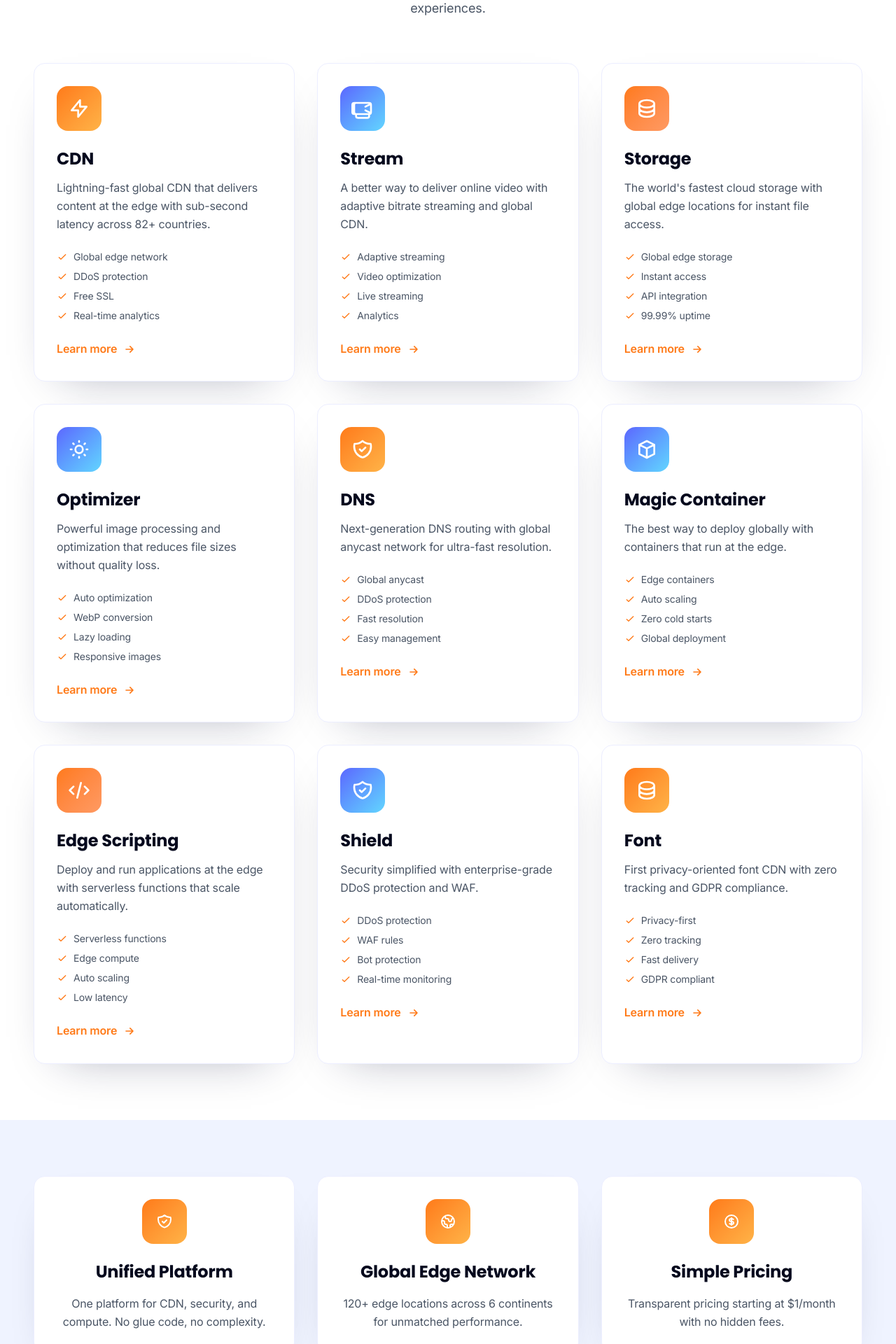
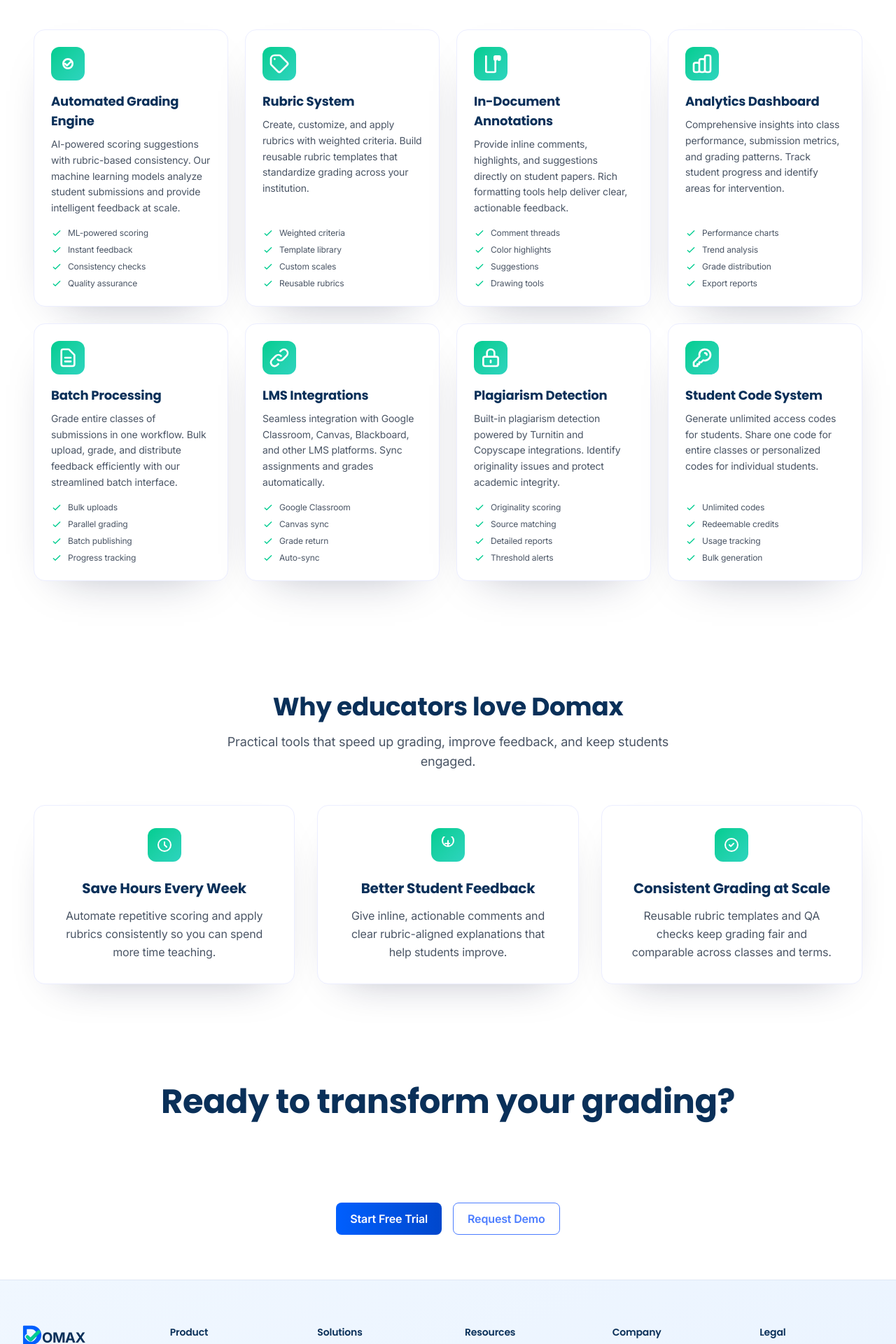
Before and after one commit to Ganza-rgb/Domax, a Next.js app: page /product in a window 1280 px wide. Shown: the part 660-2580 px from the top of the page at 70% size. Built offline with nearby package versions, Linux system fonts and the light colour scheme.

Commit message:
Fixing product page content

```diff
--- a/app/product/page.js
+++ b/app/product/page.js
@@ -1,7 +1,6 @@
 'use client'
 
 import { useEffect, useRef } from 'react'
-import Link from 'next/link'
 import Navbar from '@/components/molecules/Navbar'
 import Footer from '@/components/organisms/Footer'
 import Button from '@/components/atoms/Button'
@@ -16,112 +15,92 @@
 export default function ProductPage() {
   const products = [
     {
-      name: 'CDN',
-      description: 'Lightning-fast global CDN that delivers content at the edge with sub-second latency across 82+ countries.',
+      name: 'Automated Grading Engine',
+      description: 'AI-powered scoring suggestions with rubric-based consistency. Our machine learning models analyze student submissions and provide intelligent feedback at scale.',
       icon: (
         <svg className="w-8 h-8" fill="none" stroke="currentColor" viewBox="0 0 24 24">
-          <path strokeLinecap="round" strokeLinejoin="round" strokeWidth={2} d="M13 10V3L4 14h7v7l9-11h-7z" />
+          <path strokeLinecap="round" strokeLinejoin="round" strokeWidth={2} d="M9 12l2 2 4-4M7 12a5 5 0 1110 0 5 5 0 01-10 0z" />
         </svg>
       ),
-      features: ['Global edge network', 'DDoS protection', 'Free SSL', 'Real-time analytics'],
-      href: '/product/cdn',
-      color: 'from-[#ff7a18] to-[#ffb347]',
+      features: ['ML-powered scoring', 'Instant feedback', 'Consistency checks', 'Quality assurance'],
+      color: 'from-[#00cd90] to-[#2dd4bf]',
     },
     {
-      name: 'Stream',
-      description: 'A better way to deliver online video with adaptive bitrate streaming and global CDN.',
+      name: 'Rubric System',
+      description: 'Create, customize, and apply rubrics with weighted criteria. Build reusable rubric templates that standardize grading across your institution.',
       icon: (
         <svg className="w-8 h-8" fill="none" stroke="currentColor" viewBox="0 0 24 24">
-          <path strokeLinecap="round" strokeLinejoin="round" strokeWidth={2} d="M15 10l4.553-2.276A1 1 0 0121 8.618v6.764a1 1 0 01-1.447.894L15 14M5 18H3a2 2 0 01-2-2V8a2 2 0 012-2h2M5 18v2a2 2 0 002 2h10a2 2 0 002-2v-2M5 18h14a2 2 0 002-2V8a2 2 0 00-2-2H5a2 2 0 00-2 2v8a2 2 0 002 2z" />
+          <path strokeLinecap="round" strokeLinejoin="round" strokeWidth={2} d="M7 7h.01M7 3h5c.512 0 1.024.195 1.414.586l7 7a2 2 0 010 2.828l-7 7a2 2 0 01-2.828 0l-7-7A1.994 1.994 0 013 12V7a4 4 0 014-4z" />
         </svg>
       ),
-      features: ['Adaptive streaming', 'Video optimization', 'Live streaming', 'Analytics'],
-      href: '/product/stream',
-      color: 'from-[#5c65ff] to-[#62d5ff]',
+      features: ['Weighted criteria', 'Template library', 'Custom scales', 'Reusable rubrics'],
+      color: 'from-[#00cd90] to-[#2dd4bf]',
     },
     {
-      name: 'Storage',
-      description: 'The world\'s fastest cloud storage with global edge locations for instant file access.',
+      name: 'In-Document Annotations',
+      description: 'Provide inline comments, highlights, and suggestions directly on student papers. Rich formatting tools help deliver clear, actionable feedback.',
       icon: (
         <svg className="w-8 h-8" fill="none" stroke="currentColor" viewBox="0 0 24 24">
-          <path strokeLinecap="round" strokeLinejoin="round" strokeWidth={2} d="M4 7v10c0 2.21 3.582 4 8 4s8-1.79 8-4V7M4 7c0 2.21 3.582 4 8 4s8-1.79 8-4M4 7c0-2.21 3.582-4 8-4s8 1.79 8 4m0 5c0 2.21-3.582 4-8 4s-8-1.79-8-4" />
+          <path strokeLinecap="round" strokeLinejoin="round" strokeWidth={2} d="M7 4v16a1 1 0 001 1h8a1 1 0 001-1V4m0 0a1 1 0 011 1v2a1 1 0 11-2 0V5a1 1 0 011-1m0 0h4a1 1 0 011 1v2a1 1 0 11-2 0V5a1 1 0 011-1" />
         </svg>
       ),
-      features: ['Global edge storage', 'Instant access', 'API integration', '99.99% uptime'],
-      href: '/product/storage',
-      color: 'from-[#ff7a18] to-[#ff9a62]',
+      features: ['Comment threads', 'Color highlights', 'Suggestions', 'Drawing tools'],
+      color: 'from-[#00cd90] to-[#2dd4bf]',
     },
     {
-      name: 'Optimizer',
-      description: 'Powerful image processing and optimization that reduces file sizes without quality loss.',
+      name: 'Analytics Dashboard',
+      description: 'Comprehensive insights into class performance, submission metrics, and grading patterns. Track student progress and identify areas for intervention.',
       icon: (
         <svg className="w-8 h-8" fill="none" stroke="currentColor" viewBox="0 0 24 24">
-          <path strokeLinecap="round" strokeLinejoin="round" strokeWidth={2} d="M12 3v1m0 16v1m9-9h-1M4 12H3m15.364 6.364l-.707-.707M6.343 6.343l-.707-.707m12.728 0l-.707.707M6.343 17.657l-.707.707M16 12a4 4 0 11-8 0 4 4 0 018 0z" />
+          <path strokeLinecap="round" strokeLinejoin="round" strokeWidth={2} d="M9 19v-6a2 2 0 00-2-2H5a2 2 0 00-2 2v6a2 2 0 002 2h2a2 2 0 002-2zm0 0V9a2 2 0 012-2h2a2 2 0 012 2v10m-6 0a2 2 0 002 2h2a2 2 0 002-2m0 0V5a2 2 0 012-2h2a2 2 0 012 2v14a2 2 0 01-2 2h-2a2 2 0 01-2-2z" />
         </svg>
       ),
-      features: ['Auto optimization', 'WebP conversion', 'Lazy loading', 'Responsive images'],
-      href: '/product/optimizer',
-      color: 'from-[#5c65ff] to-[#62d5ff]',
+      features: ['Performance charts', 'Trend analysis', 'Grade distribution', 'Export reports'],
+      color: 'from-[#00cd90] to-[#2dd4bf]',
     },
     {
-      name: 'DNS',
-      description: 'Next-generation DNS routing with global anycast network for ultra-fast resolution.',
+      name: 'Batch Processing',
+      description: 'Grade entire classes of submissions in one workflow. Bulk upload, grade, and distribute feedback efficiently with our streamlined batch interface.',
       icon: (
         <svg className="w-8 h-8" fill="none" stroke="currentColor" viewBox="0 0 24 24">
-          <path strokeLinecap="round" strokeLinejoin="round" strokeWidth={2} d="M9 12l2 2 4-4m5.618-4.016A11.955 11.955 0 0112 2.944a11.955 11.955 0 01-8.618 3.04A12.02 12.02 0 003 9c0 5.591 3.824 10.29 9 11.622 5.176-1.332 9-6.03 9-11.622 0-1.042-.133-2.052-.382-3.016z" />
+          <path strokeLinecap="round" strokeLinejoin="round" strokeWidth={2} d="M9 12h6m-6 4h6m2 5H7a2 2 0 01-2-2V5a2 2 0 012-2h5.586a1 1 0 01.707.293l5.414 5.414a1 1 0 01.293.707V19a2 2 0 01-2 2z" />
         </svg>
       ),
-      features: ['Global anycast', 'DDoS protection', 'Fast resolution', 'Easy management'],
-      href: '/product/dns',
-      color: 'from-[#ff7a18] to-[#ffb347]',
+      features: ['Bulk uploads', 'Parallel grading', 'Batch publishing', 'Progress tracking'],
+      color: 'from-[#00cd90] to-[#2dd4bf]',
     },
     {
-      name: 'Magic Container',
-      description: 'The best way to deploy globally with containers that run at the edge.',
+      name: 'LMS Integrations',
+      description: 'Seamless integration with Google Classroom, Canvas, Blackboard, and other LMS platforms. Sync assignments and grades automatically.',
       icon: (
         <svg className="w-8 h-8" fill="none" stroke="currentColor" viewBox="0 0 24 24">
-          <path strokeLinecap="round" strokeLinejoin="round" strokeWidth={2} d="M20 7l-8-4-8 4m16 0l-8 4m8-4v10l-8 4m0-10L4 7m8 4v10M4 7v10l8 4m0-10l8-4m-8 4L4 7m8 4L20 7" />
+          <path strokeLinecap="round" strokeLinejoin="round" strokeWidth={2} d="M13.828 10.172a4 4 0 00-5.656 0l-4 4a4 4 0 105.656 5.656l1.102-1.101m-.758-4.899a4 4 0 005.658 0l4-4a4 4 0 00-5.656-5.656l-1.1 1.1" />
         </svg>
       ),
-      features: ['Edge containers', 'Auto scaling', 'Zero cold starts', 'Global deployment'],
-      href: '/product/magic-container',
-      color: 'from-[#5c65ff] to-[#62d5ff]',
+      features: ['Google Classroom', 'Canvas sync', 'Grade return', 'Auto-sync'],
+      color: 'from-[#00cd90] to-[#2dd4bf]',
     },
     {
-      name: 'Edge Scripting',
-      description: 'Deploy and run applications at the edge with serverless functions that scale automatically.',
+      name: 'Plagiarism Detection',
+      description: 'Built-in plagiarism detection powered by Turnitin and Copyscape integrations. Identify originality issues and protect academic integrity.',
       icon: (
         <svg className="w-8 h-8" fill="none" stroke="currentColor" viewBox="0 0 24 24">
-          <path strokeLinecap="round" strokeLinejoin="round" strokeWidth={2} d="M10 20l4-16m4 4l4 4-4 4M6 16l-4-4 4-4" />
+          <path strokeLinecap="round" strokeLinejoin="round" strokeWidth={2} d="M12 15v2m-6 4h12a2 2 0 002-2v-6a2 2 0 00-2-2H6a2 2 0 00-2 2v6a2 2 0 002 2zm10-10V7a4 4 0 00-8 0v4h8z" />
         </svg>
       ),
-      features: ['Serverless functions', 'Edge compute', 'Auto scaling', 'Low latency'],
-      href: '/product/edge-scripting',
-      color: 'from-[#ff7a18] to-[#ff9a62]',
+      features: ['Originality scoring', 'Source matching', 'Detailed reports', 'Threshold alerts'],
+      color: 'from-[#00cd90] to-[#2dd4bf]',
     },
     {
-      name: 'Shield',
-      description: 'Security simplified with enterprise-grade DDoS protection and WAF.',
+      name: 'Student Code System',
+      description: 'Generate unlimited access codes for students. Share one code for entire classes or personalized codes for individual students.',
       icon: (
         <svg className="w-8 h-8" fill="none" stroke="currentColor" viewBox="0 0 24 24">
-          <path strokeLinecap="round" strokeLinejoin="round" strokeWidth={2} d="M9 12l2 2 4-4m5.618-4.016A11.955 11.955 0 0112 2.944a11.955 11.955 0 01-8.618 3.04A12.02 12.02 0 003 9c0 5.591 3.824 10.29 9 11.622 5.176-1.332 9-6.03 9-11.622 0-1.042-.133-2.052-.382-3.016z" />
+          <path strokeLinecap="round" strokeLinejoin="round" strokeWidth={2} d="M15 7a2 2 0 012 2m4 0a6 6 0 01-7.743 5.743L11 17H9v2H7v2H4a1 1 0 01-1-1v-2.586a1 1 0 01.293-.707l5.964-5.964A6 6 0 1121 9z" />
         </svg>
       ),
-      features: ['DDoS protection', 'WAF rules', 'Bot protection', 'Real-time monitoring'],
-      href: '/product/shield',
-      color: 'from-[#5c65ff] to-[#62d5ff]',
-    },
-    {
-      name: 'Font',
-      description: 'First privacy-oriented font CDN with zero tracking and GDPR compliance.',
-      icon: (
-        <svg className="w-8 h-8" fill="none" stroke="currentColor" viewBox="0 0 24 24">
-          <path strokeLinecap="round" strokeLinejoin="round" strokeWidth={2} d="M4 7v10c0 2.21 3.582 4 8 4s8-1.79 8-4V7M4 7c0 2.21 3.582 4 8 4s8-1.79 8-4M4 7c0-2.21 3.582-4 8-4s8 1.79 8 4m0 5c0 2.21-3.582 4-8 4s-8-1.79-8-4" />
-        </svg>
-      ),
-      features: ['Privacy-first', 'Zero tracking', 'Fast delivery', 'GDPR compliant'],
-      href: '/product/font',
-      color: 'from-[#ff7a18] to-[#ffb347]',
+      features: ['Unlimited codes', 'Redeemable credits', 'Usage tracking', 'Bulk generation'],
+      color: 'from-[#00cd90] to-[#2dd4bf]',
     },
   ]
 
@@ -224,18 +203,18 @@
       <Navbar />
 
       {/* Hero Section */}
-      <section ref={heroRef} className="pt-32 pb-20 bg-[#04081d] text-white relative overflow-hidden">
-        <div className="absolute inset-0 opacity-30">
-          <div className="absolute -top-32 -right-10 w-96 h-96 bg-gradient-to-br from-[#ffb347] to-transparent blur-3xl" />
-          <div className="absolute bottom-0 left-0 w-[28rem] h-[28rem] bg-gradient-to-tr from-[#5c65ff] to-transparent blur-3xl" />
+      <section ref={heroRef} className="pt-24 pb-16 bg-white text-[#0A3059] relative overflow-hidden">
+        <div className="absolute inset-0 opacity-0 pointer-events-none">
+          <div className="absolute -top-40 -right-20 w-[28rem] h-[28rem] bg-gradient-to-br from-[#e6fffb] to-transparent blur-3xl" />
+          <div className="absolute bottom-0 left-0 w-[28rem] h-[28rem] bg-gradient-to-tr from-[#e6f0ff] to-transparent blur-3xl" />
         </div>
         <div className="container-custom relative z-10">
           <div className="text-center max-w-4xl mx-auto">
             <h1 className="text-5xl lg:text-6xl font-bold mb-6">
-              Everything you need to hop ahead
+              Powerful Grading Tools Built for Educators
             </h1>
             <p className="text-xl text-white/80 mb-10">
-              A unified platform that brings together CDN, security, and compute into one powerful edge platform.
+              Everything you need to grade faster, provide better feedback, and scale your teaching. From automated scoring to comprehensive analytics.
             </p>
             <div className="flex flex-col sm:flex-row gap-4 justify-center">
               <Button variant="primary" size="lg" href="/signup">
@@ -253,36 +232,35 @@
       <section ref={productsRef} className="py-20 bg-white">
         <div className="container-custom">
           <div className="text-center mb-16">
-            <h2 className="text-4xl font-bold text-[#04081d] mb-4">
-              Our Products
+            <h2 className="text-4xl font-bold text-[#0A3059] mb-4">
+              Complete Feature Set
             </h2>
             <p className="text-lg text-gray-600 max-w-2xl mx-auto">
-              Choose the tools you need to build faster, scale easier, and deliver better experiences.
+              All the tools you need to transform your grading workflow and provide meaningful feedback to students.
             </p>
           </div>
 
-          <div className="grid grid-cols-1 md:grid-cols-2 lg:grid-cols-3 gap-8">
+          <div className="grid grid-cols-1 md:grid-cols-2 lg:grid-cols-4 gap-6">
             {products.map((product, index) => (
               <Card
                 key={index}
                 variant="elevated"
-                className="p-8 hover:scale-105 transition-transform"
+                className="p-6 hover:scale-105 transition-transform h-full flex flex-col"
               >
-                <Link href={product.href} className="block">
-                  <div className={`w-16 h-16 rounded-2xl bg-gradient-to-br ${product.color} flex items-center justify-center text-white mb-6`}>
+                <div className={`w-12 h-12 rounded-xl bg-gradient-to-br ${product.color} flex items-center justify-center text-white mb-4 flex-shrink-0`}>
                   {product.icon}
                 </div>
-                  <h3 className="text-2xl font-bold text-[#04081d] mb-3">
+                <h3 className="text-lg font-bold text-[#0A3059] mb-2">
                   {product.name}
                 </h3>
-                  <p className="text-gray-600 mb-6 leading-relaxed">
+                <p className="text-gray-600 mb-4 leading-relaxed text-sm flex-grow">
                   {product.description}
                 </p>
-                  <ul className="space-y-2 mb-6">
+                <ul className="space-y-2">
                   {product.features.map((feature, fIndex) => (
-                      <li key={fIndex} className="flex items-center text-sm text-gray-600">
+                    <li key={fIndex} className="flex items-center text-xs text-gray-600">
                       <svg
-                          className="w-4 h-4 text-[#ff7a18] mr-2 flex-shrink-0"
+                        className="w-4 h-4 text-[#00cd90] mr-2 flex-shrink-0"
                         fill="none"
                         stroke="currentColor"
                         viewBox="0 0 24 24"
@@ -298,23 +276,6 @@
                     </li>
                   ))}
                 </ul>
-                  <div className="flex items-center text-[#ff7a18] font-semibold group">
-                    Learn more
-                    <svg
-                      className="w-5 h-5 ml-2 transition-transform group-hover:translate-x-1"
-                      fill="none"
-                      stroke="currentColor"
-                      viewBox="0 0 24 24"
-                    >
-                      <path
-                        strokeLinecap="round"
-                        strokeLinejoin="round"
-                        strokeWidth={2}
-                        d="M13 7l5 5m0 0l-5 5m5-5H6"
-                      />
-                    </svg>
-                  </div>
-                </Link>
               </Card>
             ))}
           </div>
@@ -322,48 +283,56 @@
       </section>
 
       {/* Value Props */}
-      <section ref={valuePropsRef} className="py-20 bg-[#eff3ff]">
+      <section ref={valuePropsRef} className="py-20 bg-white">
         <div className="container-custom">
+          <div className="text-center mb-12">
+            <h2 className="text-4xl font-bold text-[#0A3059] mb-4">
+              Why educators love Domax
+            </h2>
+            <p className="text-lg text-gray-600 max-w-2xl mx-auto">
+              Practical tools that speed up grading, improve feedback, and keep students engaged.
+            </p>
+          </div>
+
           <div className="grid grid-cols-1 md:grid-cols-3 gap-8">
             {[
               {
-                title: 'Unified Platform',
-                description: 'One platform for CDN, security, and compute. No glue code, no complexity.',
+                title: 'Save Hours Every Week',
+                description:
+                  'Automate repetitive scoring and apply rubrics consistently so you can spend more time teaching.',
                 icon: (
                   <svg className="w-6 h-6" fill="none" stroke="currentColor" viewBox="0 0 24 24">
-                    <path strokeLinecap="round" strokeLinejoin="round" strokeWidth={2} d="M9 12l2 2 4-4m5.618-4.016A11.955 11.955 0 0112 2.944a11.955 11.955 0 01-8.618 3.04A12.02 12.02 0 003 9c0 5.591 3.824 10.29 9 11.622 5.176-1.332 9-6.03 9-11.622 0-1.042-.133-2.052-.382-3.016z" />
+                    <path strokeLinecap="round" strokeLinejoin="round" strokeWidth={2} d="M12 8v4l3 3m6-3a9 9 0 11-18 0 9 9 0 0118 0z" />
                   </svg>
                 ),
               },
               {
-                title: 'Global Edge Network',
-                description: '120+ edge locations across 6 continents for unmatched performance.',
+                title: 'Better Student Feedback',
+                description:
+                  'Give inline, actionable comments and clear rubric-aligned explanations that help students improve.',
                 icon: (
                   <svg className="w-6 h-6" fill="none" stroke="currentColor" viewBox="0 0 24 24">
-                    <path strokeLinecap="round" strokeLinejoin="round" strokeWidth={2} d="M3.055 11H5a2 2 0 012 2v1a2 2 0 002 2 2 2 0 012 2v2.945M8 3.935V5.5A2.5 2.5 0 0010.5 8h.5a2 2 0 012 2 2 2 0 104 0 2 2 0 012-2h1.064M15 20.488V18a2 2 0 012-2h3.064M21 12a9 9 0 11-18 0 9 9 0 0118 0z" />
+                    <path strokeLinecap="round" strokeLinejoin="round" strokeWidth={2} d="M14 10h-2m0 0H8m4 0V6m0 4v4m-8-8a8 8 0 1116 0 8 8 0 01-16 0z" />
                   </svg>
                 ),
               },
               {
-                title: 'Simple Pricing',
-                description: 'Transparent pricing starting at $1/month with no hidden fees.',
+                title: 'Consistent Grading at Scale',
+                description:
+                  'Reusable rubric templates and QA checks keep grading fair and comparable across classes and terms.',
                 icon: (
                   <svg className="w-6 h-6" fill="none" stroke="currentColor" viewBox="0 0 24 24">
-                    <path strokeLinecap="round" strokeLinejoin="round" strokeWidth={2} d="M12 8c-1.657 0-3 .895-3 2s1.343 2 3 2 3 .895 3 2-1.343 2-3 2m0-8c1.11 0 2.08.402 2.599 1M12 8V7m0 1v8m0 0v1m0-1c-1.11 0-2.08-.402-2.599-1M21 12a9 9 0 11-18 0 9 9 0 0118 0z" />
+                    <path strokeLinecap="round" strokeLinejoin="round" strokeWidth={2} d="M9 12l2 2 4-4m6 2a9 9 0 11-18 0 9 9 0 0118 0z" />
                   </svg>
                 ),
               },
             ].map((prop, index) => (
               <Card key={index} variant="elevated" className="p-8 text-center">
-                <div className="w-16 h-16 rounded-2xl bg-gradient-to-br from-[#ff7a18] to-[#ffb347] flex items-center justify-center text-white mx-auto mb-6">
+                <div className="w-12 h-12 rounded-xl bg-gradient-to-br from-[#00cd90] to-[#2dd4bf] flex items-center justify-center text-white mx-auto mb-6">
                   {prop.icon}
                 </div>
-                <h3 className="text-2xl font-bold text-[#04081d] mb-4">
-                  {prop.title}
-                </h3>
-                <p className="text-gray-600 leading-relaxed">
-                  {prop.description}
-                </p>
+                <h3 className="text-xl font-bold text-[#0A3059] mb-3">{prop.title}</h3>
+                <p className="text-gray-600 leading-relaxed">{prop.description}</p>
               </Card>
             ))}
           </div>
@@ -371,24 +340,24 @@
       </section>
 
       {/* CTA Section */}
-      <section ref={ctaRef} className="py-20 bg-[#04081d] text-white relative overflow-hidden">
-        <div className="absolute inset-0 opacity-30">
-          <div className="absolute top-10 right-0 w-80 h-80 bg-gradient-to-br from-[#ff9a62] to-transparent blur-[120px]" />
-          <div className="absolute bottom-0 left-0 w-[22rem] h-[22rem] bg-gradient-to-tr from-[#6a76ff] to-transparent blur-[160px]" />
+      <section ref={ctaRef} className="py-16 bg-white relative overflow-hidden">
+        <div className="absolute inset-0 opacity-0 pointer-events-none">
+          <div className="absolute top-10 -right-20 w-80 h-80 bg-gradient-to-br from-[#e6fffb] to-transparent blur-3xl" />
+          <div className="absolute bottom-0 left-0 w-80 h-80 bg-gradient-to-tr from-[#e6f0ff] to-transparent blur-3xl" />
         </div>
         <div className="container-custom relative z-10 text-center">
           <h2 className="text-4xl lg:text-5xl font-bold mb-6">
-            Ready to get started?
+            Ready to transform your grading?
           </h2>
           <p className="text-lg text-white/70 max-w-2xl mx-auto mb-10">
-            Join thousands of teams who deploy faster, save more, and deliver better experiences.
+            Join thousands of educators who are saving time and improving student outcomes with Domax.
           </p>
           <div className="flex flex-col sm:flex-row gap-4 justify-center">
             <Button variant="primary" size="lg" href="/signup">
               Start Free Trial
             </Button>
             <Button variant="outline" size="lg" href="/contact">
-              Contact Sales
+              Request Demo
             </Button>
           </div>
         </div>
```
Lines whose indentation alone changed are shown as unchanged.
